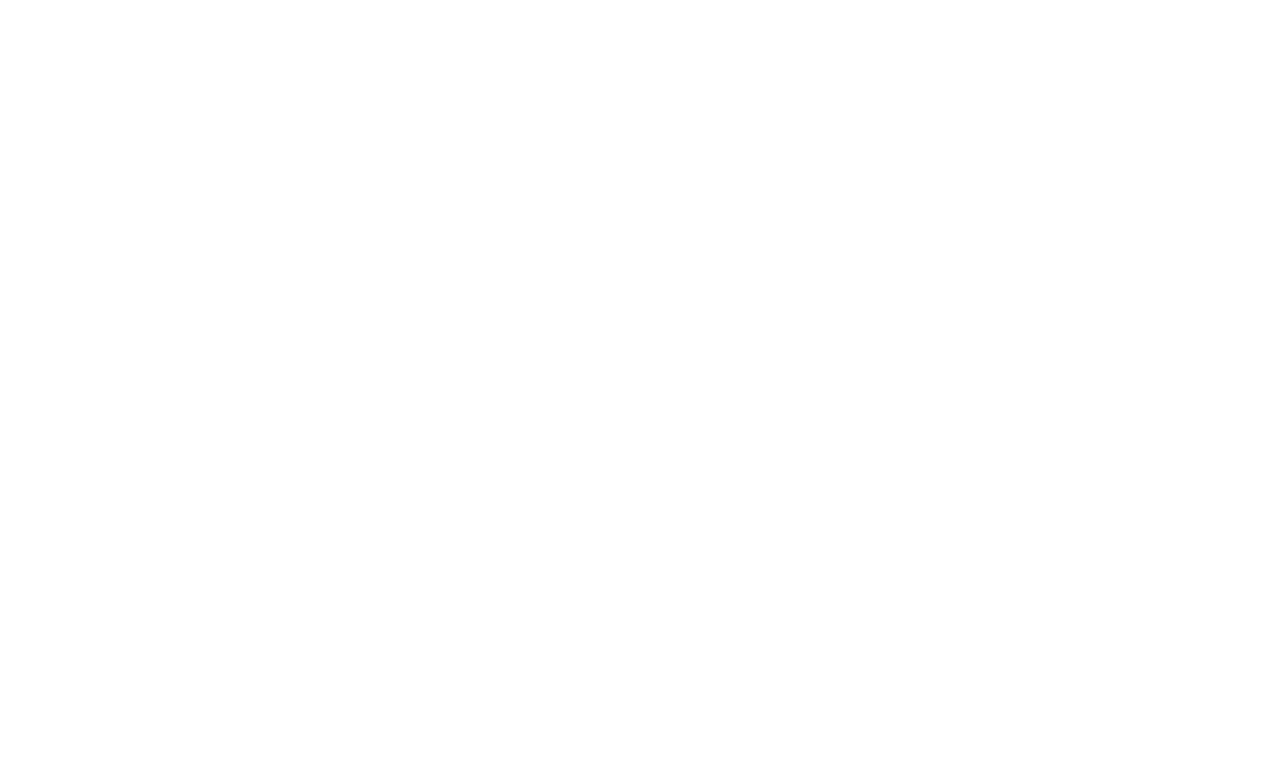
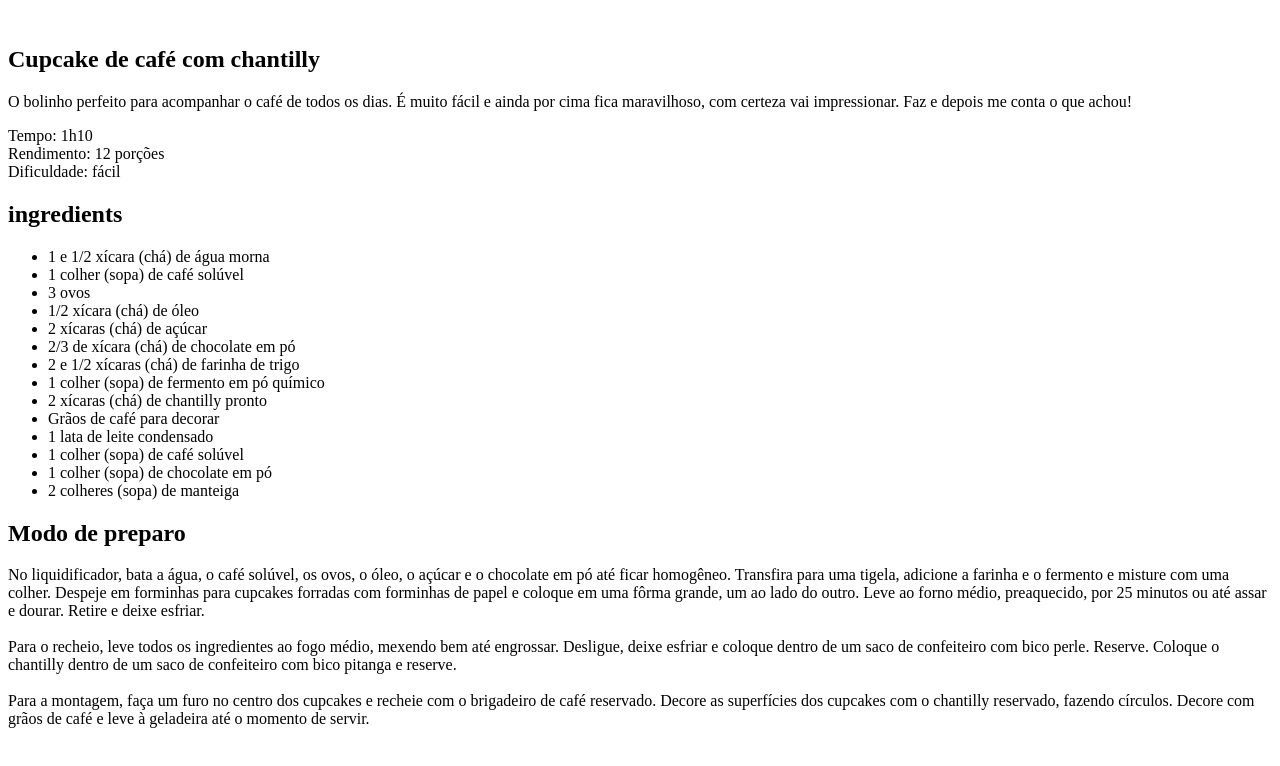
Before and after one commit to Daniel-Abraao/Projeto-Receita-de-Cupcake, a plain HTML site: page Index.html in a window 1280 px wide. Drawn offline with Linux system fonts and the light colour scheme.

Commit message:
starting html structure

```diff
--- a/Index.html
+++ b/Index.html
@@ -6,6 +6,51 @@
   <title>Página de receita</title>
 </head>
 <body>
-
+  <div id="page">
+    <img src="" alt="">
+    <main>
+      <section id="about">
+        <h1>Cupcake de café com chantilly</h1>
+        <p>
+          O bolinho perfeito para acompanhar o café de todos os dias. É muito fácil e ainda por cima fica maravilhoso, com certeza vai impressionar. Faz e depois me conta o que achou!
+        </p>
+        <p>
+          Tempo: 1h10 <br>
+          Rendimento: 12 porções <br>
+          Dificuldade: fácil <br>
+        </p>
+      </section>
+      <section id="ingredients"></section>
+      <h2>ingredients</h2>
+        <ul>
+          <li>1 e 1/2 xícara (chá) de água morna</li>
+          <li>1 colher (sopa) de café solúvel</li>
+          <li>3 ovos</li>
+          <li>1/2 xícara (chá) de óleo</li>
+          <li>2 xícaras (chá) de açúcar</li>
+          <li>2/3 de xícara (chá) de chocolate em pó</li>
+          <li>2 e 1/2 xícaras (chá) de farinha de trigo</li>
+          <li>1 colher (sopa) de fermento em pó químico</li>
+          <li>2 xícaras (chá) de chantilly pronto</li>
+          <li>Grãos de café para decorar</li>
+          <li>1 lata de leite condensado</li>
+          <li>1 colher (sopa) de café solúvel</li>
+          <li>1 colher (sopa) de chocolate em pó</li>
+          <li>2 colheres (sopa) de manteiga</li>
+        </ul>
+      <section id="preparation">
+        <h2>Modo de preparo</h2>
+        <p>
+        No liquidificador, bata a água, o café solúvel, os ovos, o óleo, o açúcar e o chocolate em pó até ficar homogêneo. Transfira para uma tigela, adicione a farinha e o fermento e misture com uma colher. Despeje em forminhas para cupcakes forradas com forminhas de papel e coloque em uma fôrma grande, um ao lado do outro. Leve ao forno médio, preaquecido, por 25 minutos ou até assar e dourar. Retire e deixe esfriar.
+        <br>
+        <br>
+        Para o recheio, leve todos os ingredientes ao fogo médio, mexendo bem até engrossar. Desligue, deixe esfriar e coloque dentro de um saco de confeiteiro com bico perle. Reserve. Coloque o chantilly dentro de um saco de confeiteiro com bico pitanga e reserve.
+        <br>
+        <br>
+        Para a montagem, faça um furo no centro dos cupcakes e recheie com o brigadeiro de café reservado. Decore as superfícies dos cupcakes com o chantilly reservado, fazendo círculos. Decore com grãos de café e leve à geladeira até o momento de servir.
+        </p>
+      </section>
+    </main>
+  </div>
 </body>
 </html>
```
